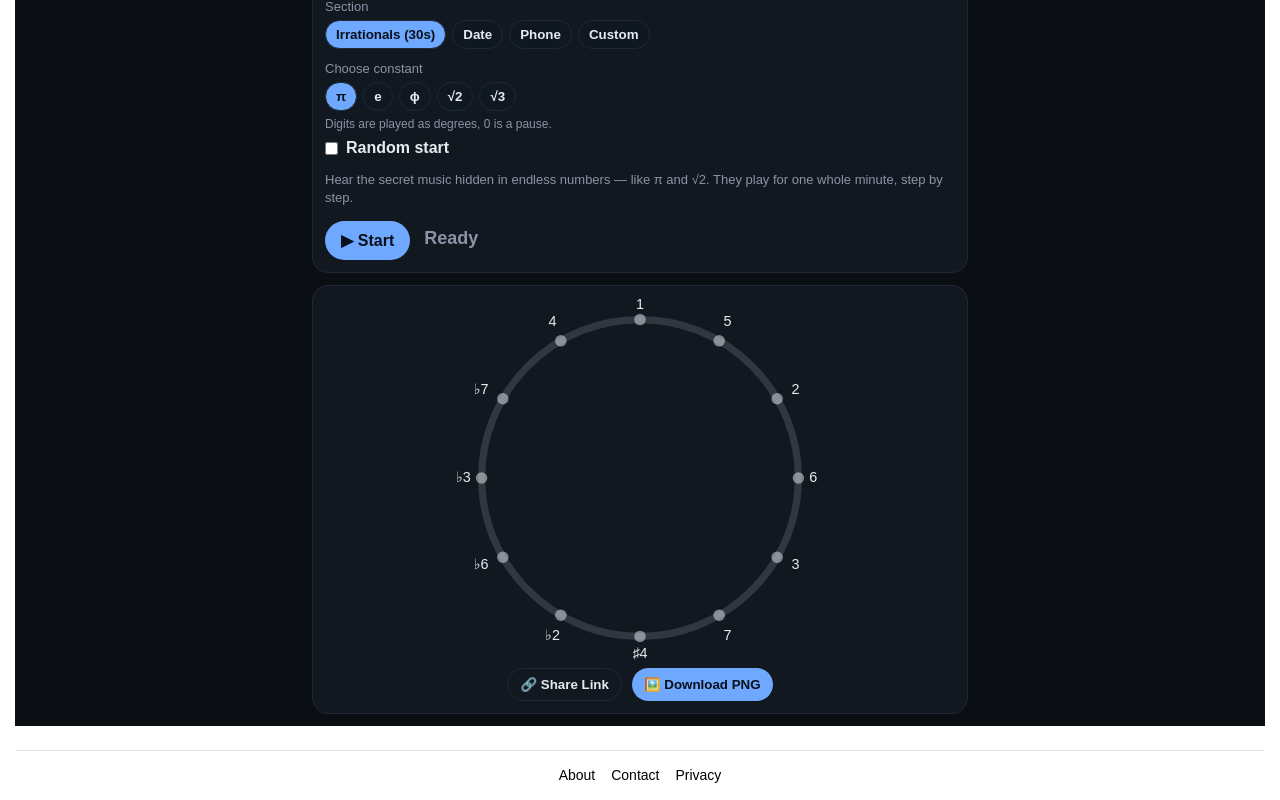
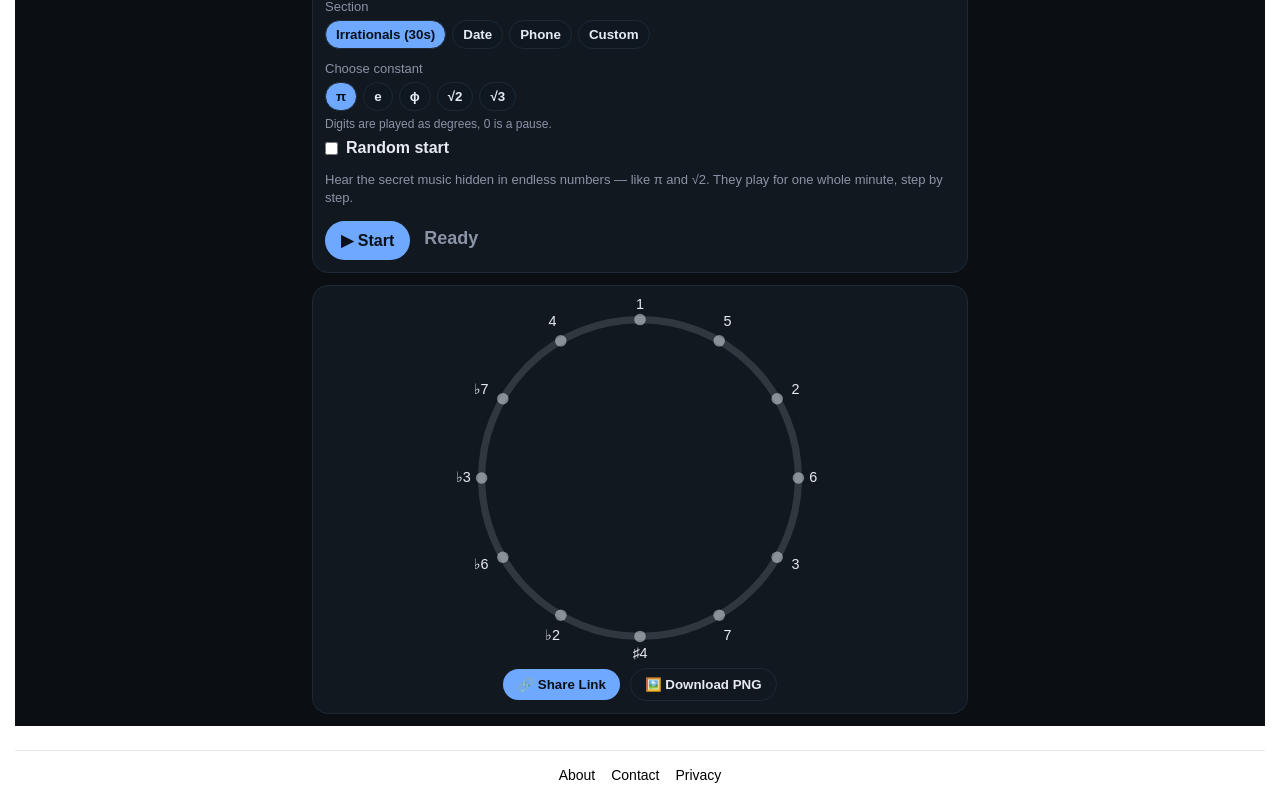
Before and after one commit to andreyeremichev/pianotrainer, a Next.js app: page /learn/numbers-circle in a window 1280 px wide. Shown: the part 277-1077 px from the top of the page. Built offline with nearby package versions, Linux system fonts and the light colour scheme; a web font is replaced by a local one.

Commit message:
feat(numbers-circle): highlight Copy Link button and show 'Link copied!' confirmation

```diff
--- a/app/(site)/learn/numbers-circle/page.tsx
+++ b/app/(site)/learn/numbers-circle/page.tsx
@@ -255,7 +255,7 @@ const [keyName, setKeyName] = useState<KeyName>("BbMajor");
 const [section, setSection] = useState<Section>("irrational");
 // Mixed mode toggle (declare BEFORE JSX uses it)
 const [mixed, setMixed] = useState(false);
-
+const [linkCopied, setLinkCopied] = useState(false);
   {/* Mixed mode toggle */}
 <div style={{ marginTop: 8 }}>
   <label style={{ display: "inline-flex", alignItems: "center", gap: 8 }}>
@@ -495,9 +495,15 @@ if (nodesMinorRef.current.length > 1) {
   url.search = params.toString();
   return url.toString();
 }
-  const onCopyLink = useCallback(async ()=>{
-    try { await navigator.clipboard.writeText(buildShareUrl()); } catch(e){ console.error(e); }
-  },[keyName, section, irr, dateFmt, dateVal, phoneRegion, phoneVal, customVal]);
+  const onCopyLink = useCallback(async () => {
+  try {
+    await navigator.clipboard.writeText(buildShareUrl());
+    setLinkCopied(true);
+    setTimeout(() => setLinkCopied(false), 2000); // hide after 2s
+  } catch (e) {
+    console.error("Copy link failed", e);
+  }
+}, [buildShareUrl]);
 
   const onDownloadPng = useCallback(async ()=>{
     const svgEl = svgRef.current; if (!svgEl) return;
@@ -1141,17 +1147,57 @@ if (i % dpcLen === 0) {
             </svg>
 
             {/* Share row */}
-            <div suppressHydrationWarning
-              style={{ marginTop:10, display:"flex", gap:10, justifyContent:"center", flexWrap:"wrap" }}>
-              <button onClick={onCopyLink}
-                style={{ background:"transparent", color:theme.text, border:`1px solid ${theme.border}`, borderRadius:999, padding:"8px 12px", fontWeight:700, cursor:"pointer" }}>
-                🔗 Share Link
-              </button>
-              <button onClick={onDownloadPng}
-                style={{ background: theme.blue, color:"#081019", border:"none", borderRadius:999, padding:"8px 12px", fontWeight:700, cursor:"pointer" }}>
-                🖼️ Download PNG
-              </button>
-            </div>
+
+            <div
+  suppressHydrationWarning
+  style={{
+    marginTop: 10,
+    display: "flex",
+    gap: 10,
+    justifyContent: "center",
+    flexWrap: "wrap",
+    alignItems: "center",
+  }}
+>
+  {/* Copy Link highlighted */}
+  <button
+    onClick={onCopyLink}
+    style={{
+      background: theme.blue,
+      color: "#081019",
+      border: "none",
+      borderRadius: 999,
+      padding: "8px 14px",
+      fontWeight: 700,
+      cursor: "pointer",
+    }}
+  >
+    🔗 Share Link
+  </button>
+
+  {/* Confirmation text */}
+  {linkCopied && (
+    <span style={{ color: theme.green, fontSize: 13, fontWeight: 600 }}>
+      Link copied!
+    </span>
+  )}
+
+  {/* Download PNG as secondary */}
+  <button
+    onClick={onDownloadPng}
+    style={{
+      background: "transparent",
+      color: theme.text,
+      border: `1px solid ${theme.border}`,
+      borderRadius: 999,
+      padding: "8px 14px",
+      fontWeight: 700,
+      cursor: "pointer",
+    }}
+  >
+    🖼️ Download PNG
+  </button>
+</div>
           </div>
         </section>
       </main>
```
